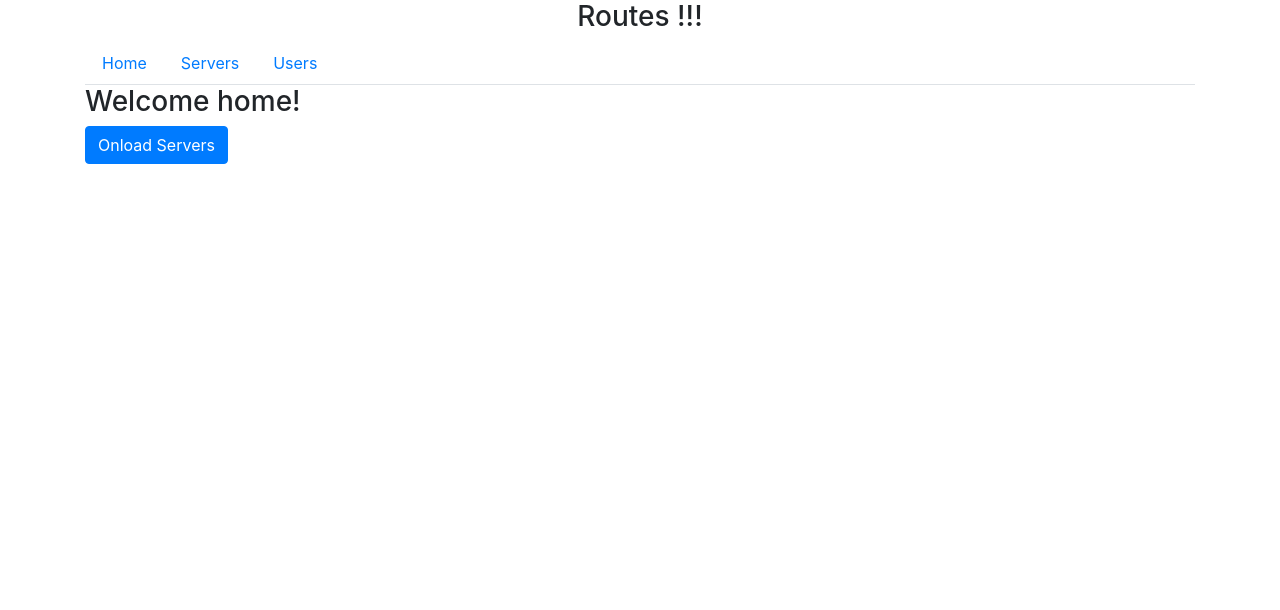
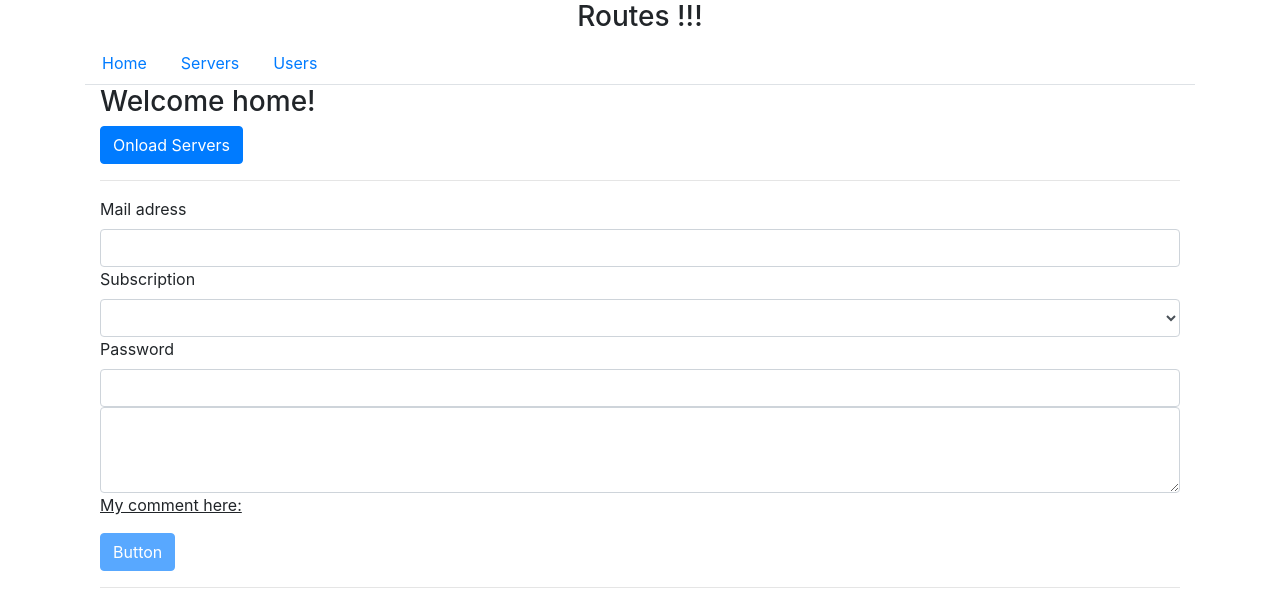
Before and after one commit to SmachuloTetiana/routes, an Angular app: page / in a window 1280 px wide. Shown: the top 610 px of the page. Built offline with nearby package versions, Linux system fonts and the light colour scheme.

Commit message:
add form

```diff
--- a/src/app/home/home.component.css
+++ b/src/app/home/home.component.css
@@ -0,0 +1,7 @@
+input.ng-invalid.ng-touched {
+    border: 1px solid red;
+}
+
+.error-text {
+    color: #f00;
+}
--- a/src/app/home/home.component.html
+++ b/src/app/home/home.component.html
@@ -1,8 +1,63 @@
-<div class="containe">
+<div class="container">
   <div class="row">
     <div class="col-12">
       <h3>Welcome home!</h3>
       <button class="btn btn-primary" (click)="onLoadServers()">Onload Servers</button>
     </div>
   </div>
+
+  <hr>
+
+  <div class="row">
+    <div class="col-12">
+      <form #f="ngForm" (ngSubmit)="onSubmit()">
+        <label for="email">Mail adress</label>
+        <input
+          type="email"
+          name="email"
+          id="email"
+          class="form-control"
+          required
+          ngModel
+          #email="ngModel">
+          <p class="error-text" *ngIf="!email.valid && email.touched">Enter a correct e-mail!!!</p>
+          <label for="subscription">Subscription</label>
+          <select
+            name="subscription"
+            id="subscription"
+            class="form-control"
+            ngModel>
+            <option value="Basic">Basic</option>
+            <option value="Advanced">Advanced</option>
+            <option value="Pro">Pro</option>
+          </select>
+          <label for="password">Password</label>
+          <input
+            type="password"
+            name="password"
+            id="password"
+            class="form-control"
+            ngModel>
+            <textarea
+              name="myComment"
+              rows="3"
+              class="form-control"
+              [(ngModel)]="comment">{{ comment }}</textarea>
+            <p><u>My comment here:</u> <strong>{{ comment }}</strong></p>
+            <button
+              type="submit"
+              class="btn btn-primary"
+              [disabled]="!f.valid">Button</button>
+      </form>
+
+      <hr>
+
+      <div class="group-text" *ngIf="submitted">
+        <p>My E-mail: {{ user.email }}</p>
+        <p>Subscription: {{ user.subscription }}</p>
+        <p>My Password: {{ user.password }}</p>
+        <p>My Comment: {{ user.comment }}</p>
+      </div>
+    </div>
+  </div>
 </div>
--- a/src/app/home/home.component.ts
+++ b/src/app/home/home.component.ts
@@ -1,5 +1,6 @@
-import { Component, OnInit } from '@angular/core';
+import { Component, OnInit, ViewChild } from '@angular/core';
 import { Router } from '@angular/router';
+import { NgForm } from '@angular/forms';
 
 @Component({
   selector: 'app-home',
@@ -7,6 +8,24 @@ import { Router } from '@angular/router';
   styleUrls: ['./home.component.css']
 })
 export class HomeComponent implements OnInit {
+  @ViewChild('f') signForm: NgForm;
+  comment = '';
+  submitted = false;
+  user = {
+    email: '',
+    subscription: '',
+    password: '',
+    comment: ''
+  };
+
+  suggestUser() {
+    this.signForm.setValue({
+      email: '',
+      subscription: '',
+      password: '',
+      comment: ''
+    })
+  }
 
   constructor(private router: Router) { }
 
@@ -17,4 +36,14 @@ export class HomeComponent implements OnInit {
     this.router.navigate(['servers']);
   }
 
+  onSubmit() {
+    // console.log(this.signForm);
+    this.submitted = true;
+    this.user.email = this.signForm.value.email;
+    this.user.subscription = this.signForm.value.subscription;
+    this.user.password = this.signForm.value.password;
+    this.user.comment = this.signForm.value.myComment;
+
+  }
+
 }
```
